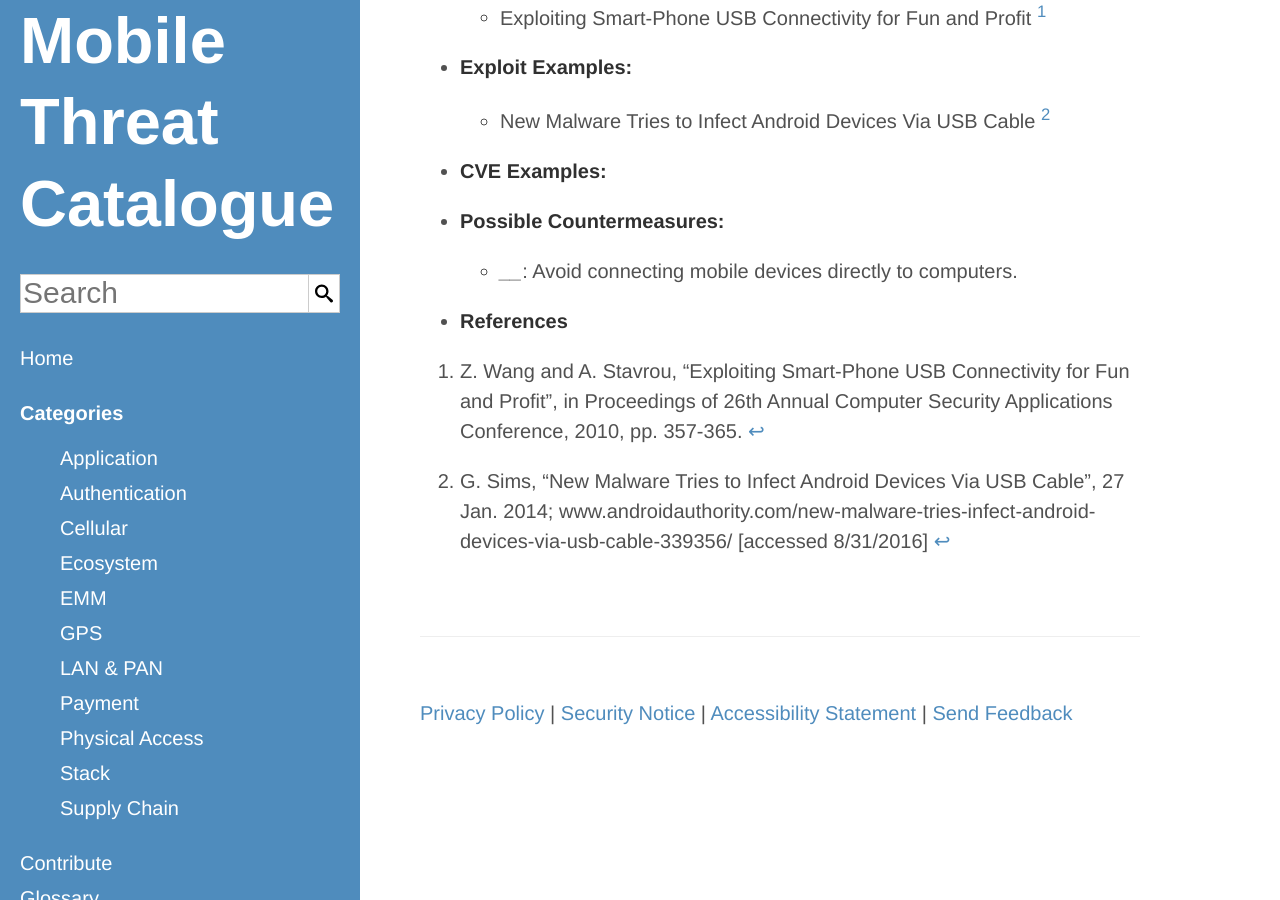
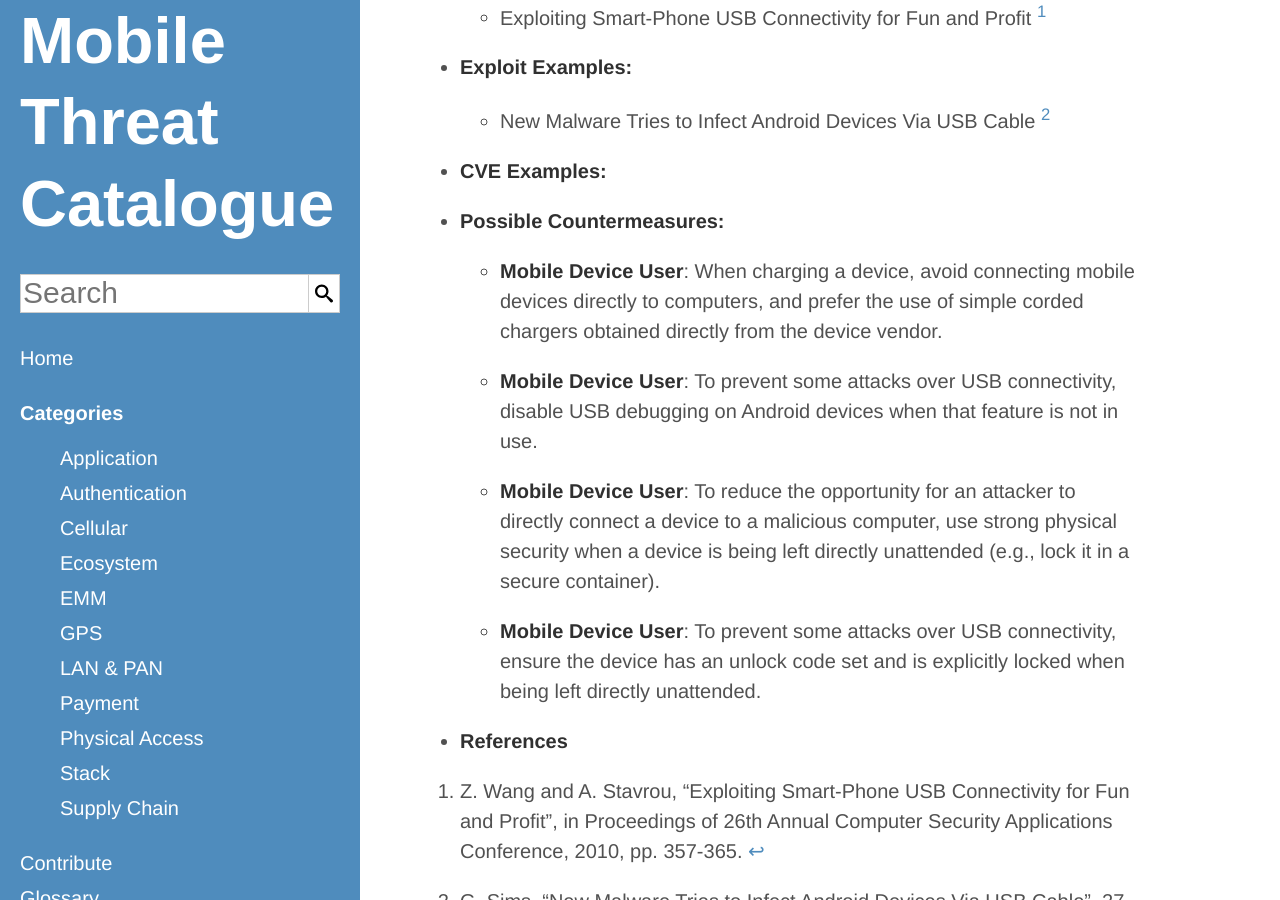
Before and after one commit to usnistgov/mobile-threat-catalogue, a Jekyll site: the page built from _physical-threats/PHY-2.md, in a window 1280 px wide and 900 px high, scrolled down 448 px. Built offline with Jekyll 4.4.1, drawn with Linux system fonts in a browser that asks for light colours.

Commit message:
#13: update countermeasures and actors

```diff
--- a/_physical-threats/PHY-2.md
+++ b/_physical-threats/PHY-2.md
@@ -7,6 +7,12 @@
     ExploitExample: "New Malware Tries to Infect Android Devices Via USB Cable [^232]"
     CVEExample:
     PossibleCountermeasures:
-        "Avoid connecting mobile devices directly to computers.":
-            -
+        "When charging a device, avoid connecting mobile devices directly to computers, and prefer the use of simple corded chargers obtained directly from the device vendor.":
+            - Mobile Device User
+        "To prevent some attacks over USB connectivity, disable USB debugging on Android devices when that feature is not in use.":
+            - Mobile Device User
+        "To reduce the opportunity for an attacker to directly connect a device to a malicious computer, use strong physical security when a device is being left directly unattended (e.g., lock it in a secure container).":
+            - Mobile Device User
+        "To prevent some attacks over USB connectivity, ensure the device has an unlock code set and is explicitly locked when being left directly unattended.":
+            - Mobile Device User
 ---
```
